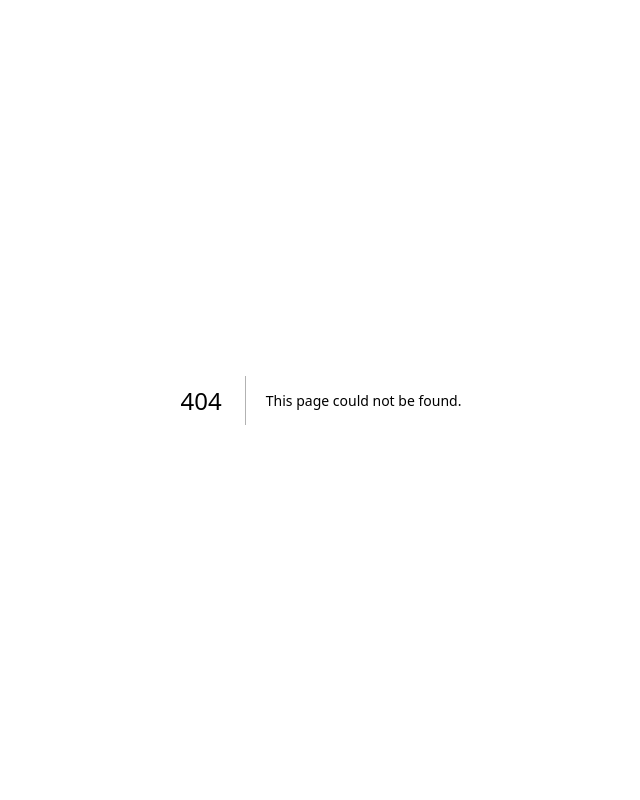
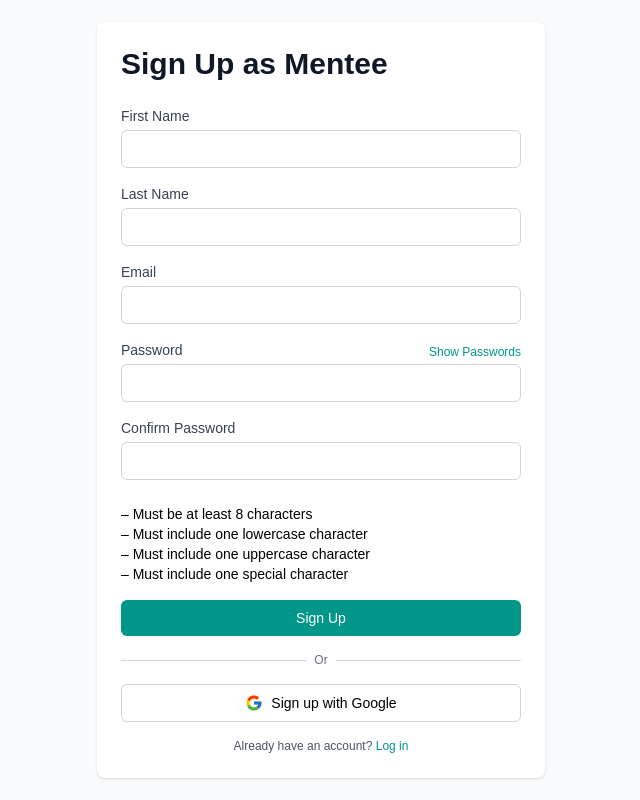
Before and after one commit to jubayer17/mentorCruise-frontend, a Next.js app: page /mentor/sign-up in a window 1280 px wide. Before the commit this address had no page. Shown: the whole page, without its empty margins (319-959 px from the left). Built offline with nearby package versions, Linux system fonts and the light colour scheme.

Commit message:
Created sign up form for mentee

```diff
--- /dev/null
+++ b/src/app/mentor/sign-up/page.jsx
@@ -0,0 +1,9 @@
+import MenteeSignUpForm from "@/components/mentee/SignUpForm";
+
+export default function SignUpPage() {
+  return (
+    <div>
+      <MenteeSignUpForm />
+    </div>
+  );
+}
```
